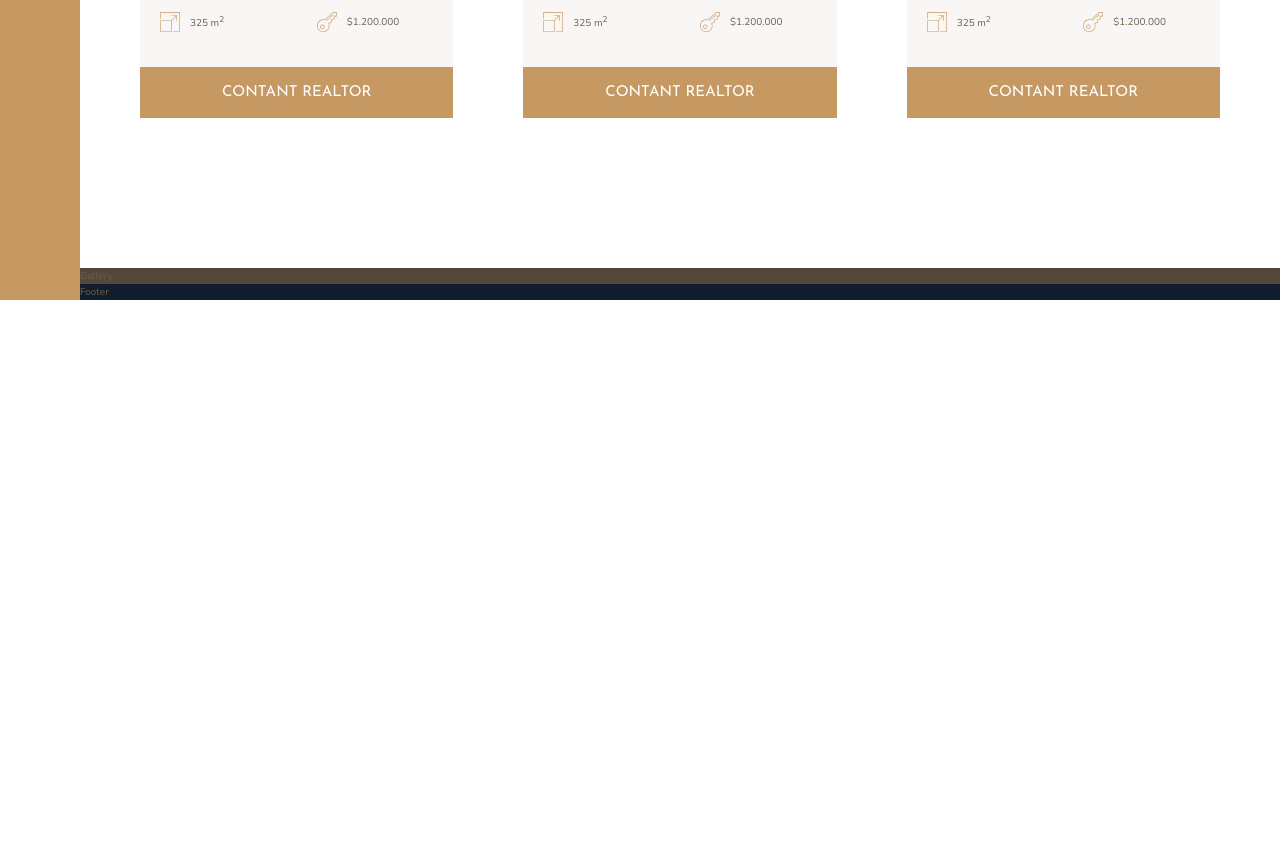
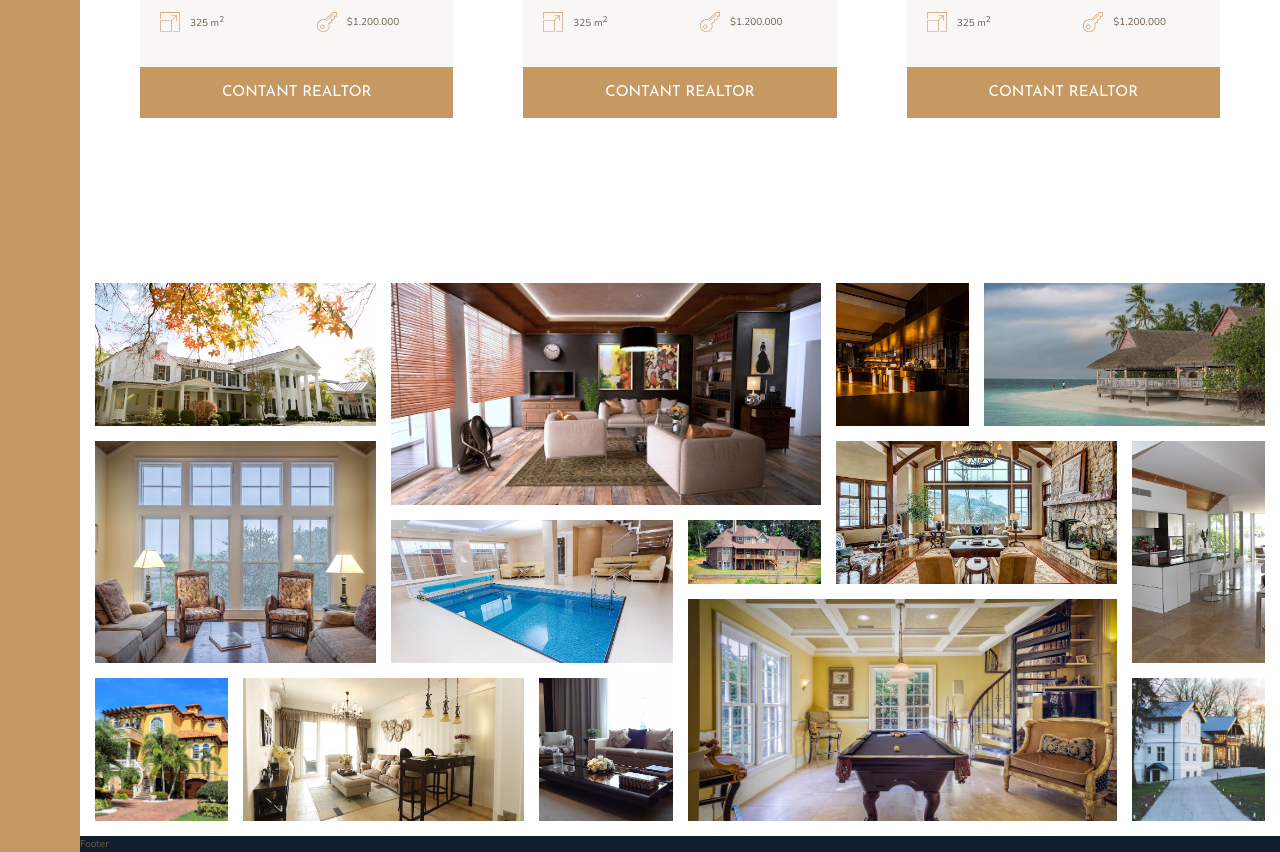
Before and after one commit to SerdarSerifoglu/css-grid-sample-project, a website: page index.html in a window 1280 px wide. Shown: the part 3054-3906 px from the top of the page. Before the commit the page ends 3354 px from the top, so only its background shows below. Drawn offline with nearby package versions, Linux system fonts and the light colour scheme.

Commit message:
gallery kısmı tamamlandı.

```diff
--- a/index.html
+++ b/index.html
@@ -289,7 +289,50 @@
         <button class="btn home__btn">Contant Realtor</button>
       </div>
     </section>
-    <section class="gallery">Gallery</section>
+    <section class="gallery">
+      <figure class="gallery__item gallery__item--1">
+        <img src="img/gal-1.jpeg" alt="Gallery image 1" class="gallery__img" />
+      </figure>
+      <figure class="gallery__item gallery__item--2">
+        <img src="img/gal-2.jpeg" alt="Gallery image 2" class="gallery__img" />
+      </figure>
+      <figure class="gallery__item gallery__item--3">
+        <img src="img/gal-3.jpeg" alt="Gallery image 3" class="gallery__img" />
+      </figure>
+      <figure class="gallery__item gallery__item--4">
+        <img src="img/gal-4.jpeg" alt="Gallery image 4" class="gallery__img" />
+      </figure>
+      <figure class="gallery__item gallery__item--5">
+        <img src="img/gal-5.jpeg" alt="Gallery image 5" class="gallery__img" />
+      </figure>
+      <figure class="gallery__item gallery__item--6">
+        <img src="img/gal-6.jpeg" alt="Gallery image 6" class="gallery__img" />
+      </figure>
+      <figure class="gallery__item gallery__item--7">
+        <img src="img/gal-7.jpeg" alt="Gallery image 7" class="gallery__img" />
+      </figure>
+      <figure class="gallery__item gallery__item--8">
+        <img src="img/gal-8.jpeg" alt="Gallery image 8" class="gallery__img" />
+      </figure>
+      <figure class="gallery__item gallery__item--9">
+        <img src="img/gal-9.jpeg" alt="Gallery image 9" class="gallery__img" />
+      </figure>
+      <figure class="gallery__item gallery__item--10">
+        <img src="img/gal-10.jpeg" alt="Gallery image 10" class="gallery__img" />
+      </figure>
+      <figure class="gallery__item gallery__item--11">
+        <img src="img/gal-11.jpeg" alt="Gallery image 11" class="gallery__img" />
+      </figure>
+      <figure class="gallery__item gallery__item--12">
+        <img src="img/gal-12.jpeg" alt="Gallery image 12" class="gallery__img" />
+      </figure>
+      <figure class="gallery__item gallery__item--13">
+        <img src="img/gal-13.jpeg" alt="Gallery image 13" class="gallery__img" />
+      </figure>
+      <figure class="gallery__item gallery__item--14">
+        <img src="img/gal-14.jpeg" alt="Gallery image 14" class="gallery__img" />
+      </figure>
+    </section>
     <footer class="footer">Footer</footer>
   </body>
 </html>
--- a/sass/_gallery.scss
+++ b/sass/_gallery.scss
@@ -1,4 +1,77 @@
 .gallery {
-  background-color: $color-grey-dark-1;
+  // background-color: $color-grey-dark-1;
   grid-column: full-start / full-end;
+
+  display: grid;
+  grid-template-columns: repeat(8, 1fr);
+  grid-template-rows: repeat(7, 5vw);
+  grid-gap: 1.5rem;
+  padding: 1.5rem;
+
+  &__item {
+    &--1 {
+      grid-row: 1 / span 2;
+      grid-column: 1 / span 2;
+    }
+    &--2 {
+      grid-row: 1 / span 3;
+      grid-column: 3 / span 3;
+    }
+    &--3 {
+      grid-row: 1 / span 2;
+      grid-column: 6 / span 1;
+    }
+    &--4 {
+      grid-row: 1 / span 2;
+      grid-column: 7 / span 2;
+    }
+    &--5 {
+      grid-row: 3 / span 3;
+      grid-column: 1 / span 2;
+    }
+    &--6 {
+      grid-row: 4 / span 2;
+      grid-column: 3 / span 2;
+    }
+    &--7 {
+      grid-row: 4 / span 1;
+      grid-column: 5 / span 1;
+    }
+
+    &--8 {
+      grid-row: 3 / span 2;
+      grid-column: 6 / span 2;
+    }
+    &--9 {
+      grid-row: 3 / span 3;
+      grid-column: 8 / span 1;
+    }
+    &--10 {
+      grid-row: 6 / span 2;
+      grid-column: 1 / span 1;
+    }
+    &--11 {
+      grid-row: 6 / span 2;
+      grid-column: 2 / span 2;
+    }
+    &--12 {
+      grid-row: 6 / span 2;
+      grid-column: 4 / span 1;
+    }
+    &--13 {
+      grid-row: 5 / span 3;
+      grid-column: 5 / span 3;
+    }
+    &--14 {
+      grid-row: 6 / span 2;
+      grid-column: 8 / span 1;
+    }
+  }
+
+  &__img {
+    width: 100%;
+    height: 100%;
+    object-fit: cover;
+    display: block;
+  }
 }
```
Also changed, not shown: css/style.css.
